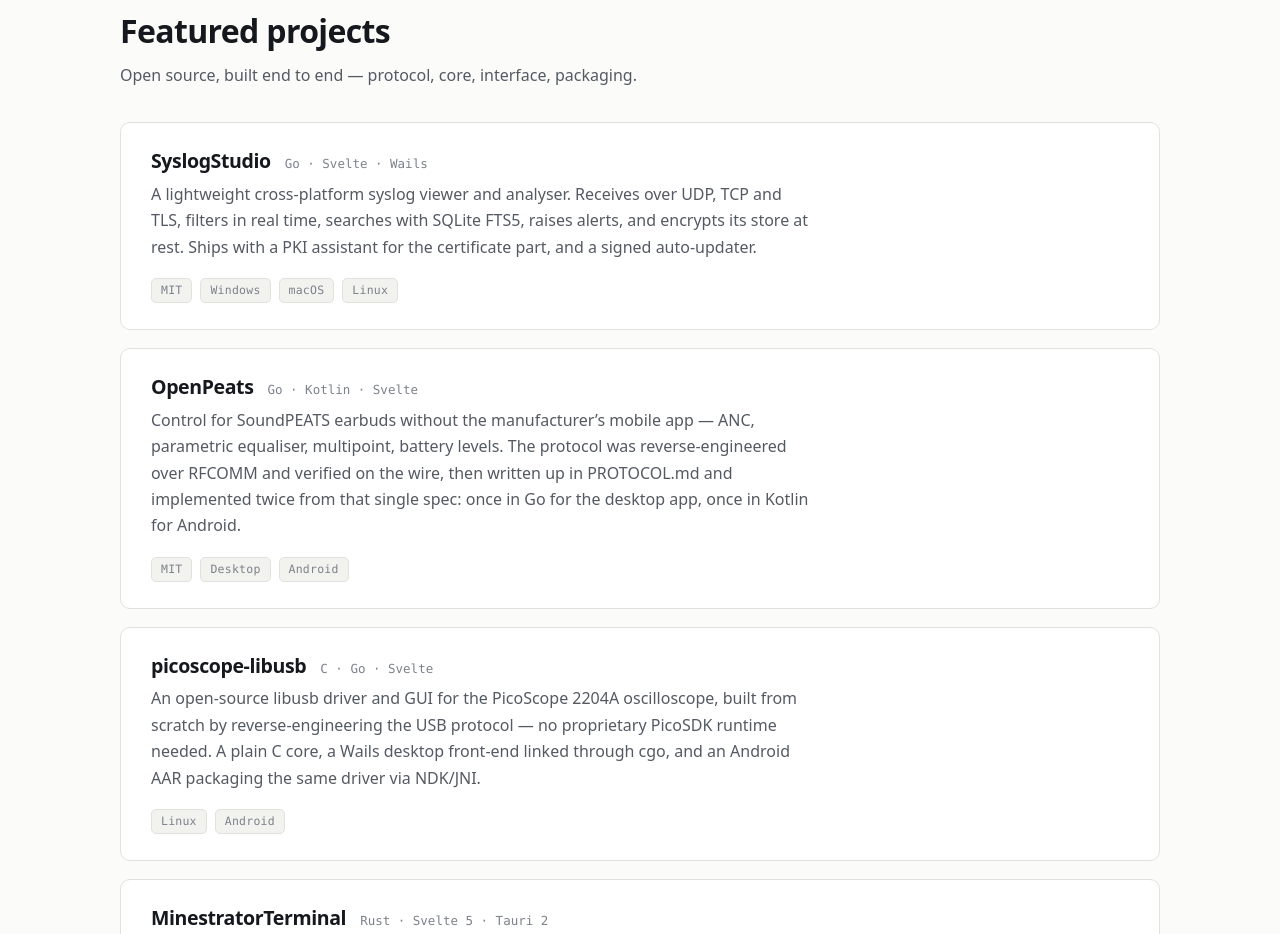
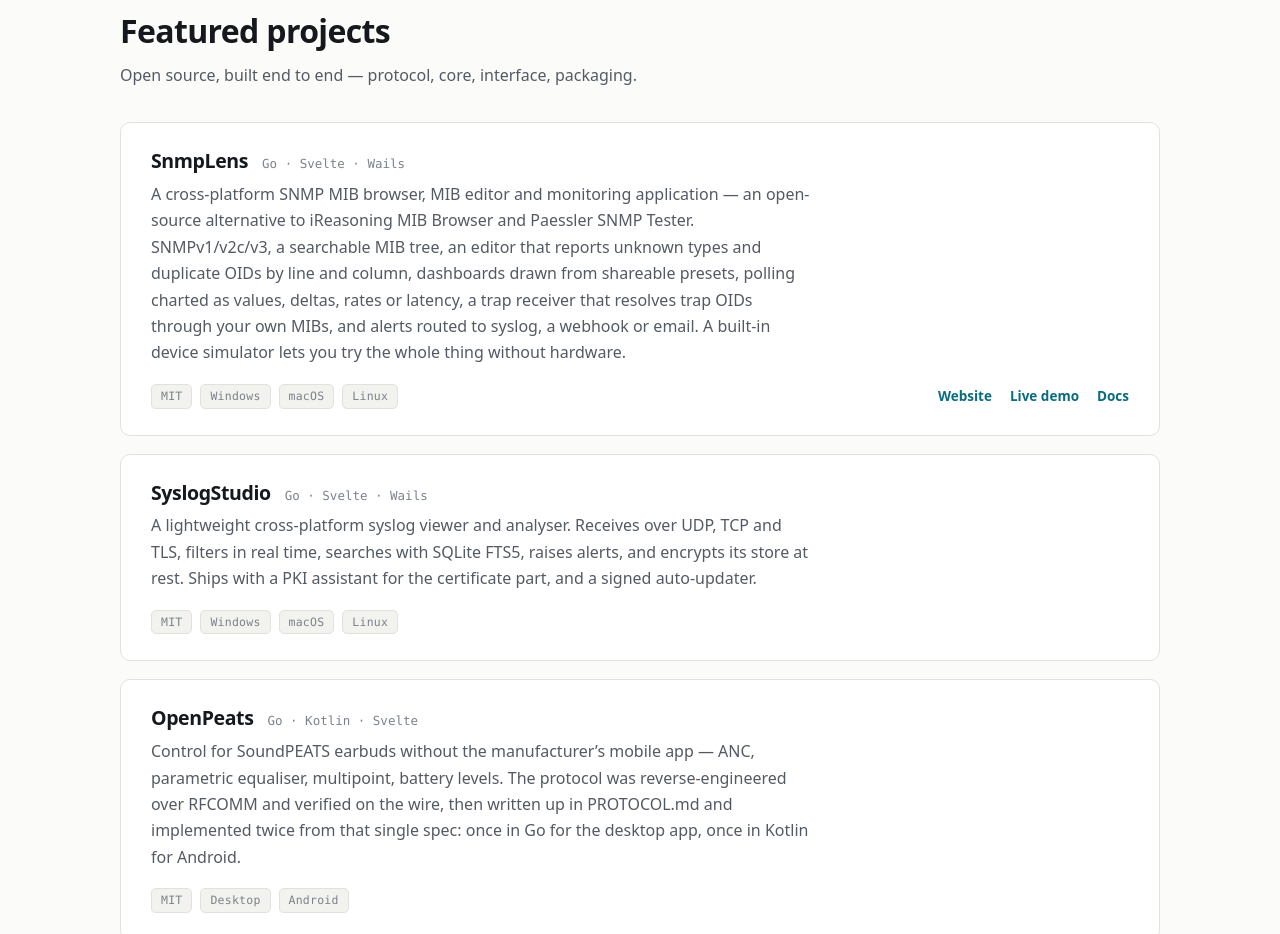
Before and after one commit to Wasabules/wasabules.github.io, a plain HTML site: page index.html in a window 1280 px wide. Shown: the part 1220-2154 px from the top of the page. Drawn offline with Linux system fonts and the light colour scheme; no server answers.

Commit message:
Add SnmpLens, and support projects outside my own account
Cards now carry an owner, so a repository under an organisation links
correctly, and star counts are polled from both sources. Featured cards
can also carry secondary links — SnmpLens has a site, a live demo and
documentation — stacked above the title's full-card overlay so they stay
clickable.

```diff
--- a/assets/app.js
+++ b/assets/app.js
@@ -2,11 +2,33 @@
 (function () {
   'use strict';
 
-  var GH = 'https://github.com/Wasabules/';
+  var GH = 'https://github.com/';
+  var DEFAULT_OWNER = 'Wasabules';
+
+  /* Sources polled once for live star counts, keyed by "owner/name". */
+  var STAR_SOURCES = [
+    'https://api.github.com/users/Wasabules/repos?per_page=100&type=owner',
+    'https://api.github.com/orgs/SnmpLens/repos?per_page=100'
+  ];
 
   /* ---------------------------------------------------------------- data */
 
   var FEATURED = [
+    {
+      repo: 'SnmpLens',
+      owner: 'SnmpLens',
+      stack: 'Go · Svelte · Wails',
+      meta: ['MIT', 'Windows', 'macOS', 'Linux'],
+      links: [
+        { href: 'https://snmplens.com/', label: { en: 'Website', fr: 'Site' } },
+        { href: 'https://snmplens.com/demo.html', label: { en: 'Live demo', fr: 'Démo en ligne' } },
+        { href: 'https://snmplens.com/documentation.html', label: { en: 'Docs', fr: 'Documentation' } }
+      ],
+      desc: {
+        en: 'A cross-platform SNMP MIB browser, MIB editor and monitoring application — an open-source alternative to iReasoning MIB Browser and Paessler SNMP Tester. SNMPv1/v2c/v3, a searchable MIB tree, an editor that reports unknown types and duplicate OIDs by line and column, dashboards drawn from shareable presets, polling charted as values, deltas, rates or latency, a trap receiver that resolves trap OIDs through your own MIBs, and alerts routed to syslog, a webhook or email. A built-in device simulator lets you try the whole thing without hardware.',
+        fr: "Navigateur de MIB, éditeur de MIB et application de supervision SNMP cross-platform — une alternative open source à iReasoning MIB Browser et Paessler SNMP Tester. SNMPv1/v2c/v3, arbre de MIB cherchable, éditeur qui signale types inconnus et OID dupliqués à la ligne et à la colonne près, tableaux de bord construits depuis des presets partageables, polling tracé en valeurs, deltas, taux ou latence, récepteur de traps qui résout les OID via vos propres MIB, et alertes routées vers syslog, un webhook ou un e-mail. Un simulateur d’équipements intégré permet de tout essayer sans matériel."
+      }
+    },
     {
       repo: 'SyslogStudio',
       stack: 'Go · Svelte · Wails',
@@ -215,12 +237,13 @@
 
   function repoCard(project, lang) {
     var card = el('article', 'card');
-    card.dataset.repo = project.repo;
+    var owner = project.owner || DEFAULT_OWNER;
+    card.dataset.repo = owner + '/' + project.repo;
 
     var head = el('div', 'card-head');
     var title = el('h3', 'card-title');
     var link = el('a', null, project.repo);
-    link.href = GH + project.repo;
+    link.href = GH + owner + '/' + project.repo;
     link.rel = 'noopener';
     title.appendChild(link);
     head.appendChild(title);
@@ -228,7 +251,20 @@
     card.appendChild(head);
 
     card.appendChild(el('p', 'card-desc', pick(project.desc, lang)));
-    card.appendChild(metaList(project.meta));
+
+    var foot = el('div', 'card-foot');
+    foot.appendChild(metaList(project.meta));
+    if (project.links) {
+      var extra = el('div', 'card-links');
+      project.links.forEach(function (item) {
+        var anchor = el('a', null, pick(item.label, lang));
+        anchor.href = item.href;
+        anchor.rel = 'noopener';
+        extra.appendChild(anchor);
+      });
+      foot.appendChild(extra);
+    }
+    card.appendChild(foot);
     return card;
   }
 
@@ -289,16 +325,20 @@
 
   function fetchStars() {
     if (!window.fetch) return;
-    fetch('https://api.github.com/users/Wasabules/repos?per_page=100&type=owner')
+    STAR_SOURCES.forEach(function (url) {
+      fetch(url)
         .then(function (response) {
           return response.ok ? response.json() : Promise.reject(response.status);
         })
         .then(function (repos) {
-        stars = {};
-        repos.forEach(function (repo) { stars[repo.name] = repo.stargazers_count; });
+          if (!stars) stars = {};
+          repos.forEach(function (repo) {
+            stars[repo.full_name] = repo.stargazers_count;
+          });
           applyStars();
         })
         .catch(function () { /* offline or rate-limited: the page stays as it is */ });
+    });
   }
 
   /* ------------------------------------------------------------- startup */
--- a/assets/style.css
+++ b/assets/style.css
@@ -324,6 +324,25 @@
 
 .card-desc { margin: 0 0 18px; color: var(--text-soft); max-width: 72ch; }
 
+.card-foot {
+  display: flex;
+  flex-wrap: wrap;
+  align-items: center;
+  justify-content: space-between;
+  gap: 12px 20px;
+}
+
+/* Sits above the title's full-card overlay link, so these stay clickable. */
+.card-links {
+  position: relative;
+  z-index: 1;
+  display: flex;
+  flex-wrap: wrap;
+  gap: 6px 18px;
+  font-size: 13.5px;
+  font-weight: 560;
+}
+
 .card-meta {
   display: flex;
   flex-wrap: wrap;
```
Lines whose indentation alone changed are shown as unchanged.
